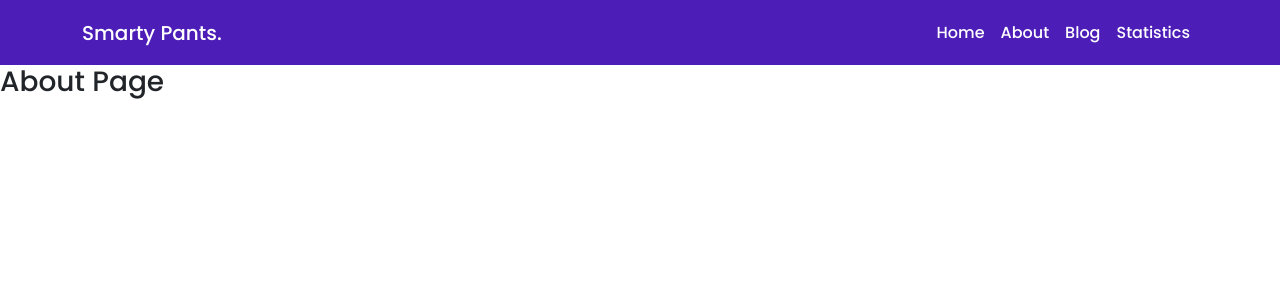
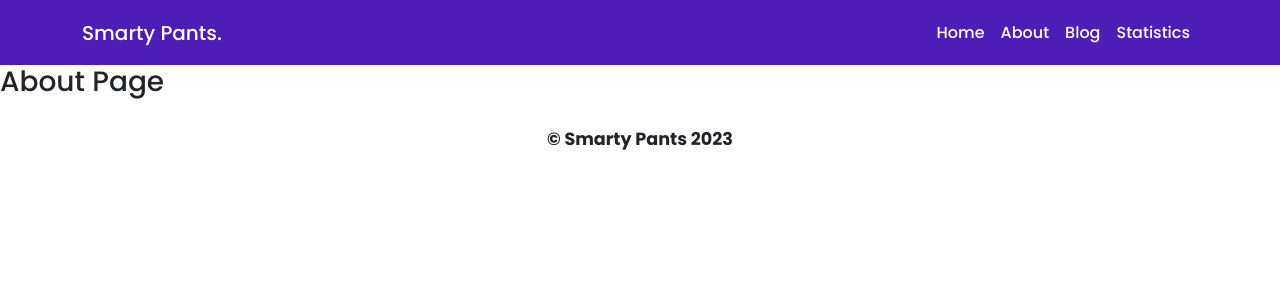
Before and after one commit to nahidthenh/SmartyPants, a React (Vite) app: page /about in a window 1280 px wide. Shown: the top 300 px of the page. Built offline with nearby package versions, Linux system fonts and the light colour scheme.

Commit message:
Footer added

```diff
--- a/src/components/Footer/Footer.jsx
+++ b/src/components/Footer/Footer.jsx
@@ -1,7 +1,14 @@
 const Footer = () => {
     return (
-        <div>
-            <h3>Footer</h3>
+        <div className="footer-wrap">
+            <h3>© Smarty Pants  2023</h3>
+            {/* <div className="footer-social-link">
+                <ul>
+                    <li><a href="https://www.facebook.com/nahidthenh"><i className="ri-facebook-line"></i></a></li>
+                    <li><a href="https://www.instagram.com/nahidthenh"><i className="ri-instagram-line"></i></a></li>
+                    <li><a href="https://www.youtube.com/@ndevs"><i className="ri-youtube-line"></i></a></li>
+                </ul>
+            </div> */}
         </div>
     );
 };
--- a/src/index.scss
+++ b/src/index.scss
@@ -258,6 +258,7 @@ body {
   padding: 20px;
   height: 190px;
   box-shadow: 0px 15px 50px 0px rgba(26, 38, 74, 0.1);
+
   img {
     border-radius: 5px;
   }
@@ -403,3 +404,40 @@ body {
 
 
 // =============== Quiz Details Page CSS End =============== //
+
+
+
+// =============== Footer Page CSS Start =============== //
+.footer-wrap {
+  text-align: center;
+  padding: 30px 0;
+
+  h3 {
+    font-size: 1.1em;
+    font-weight: 700;
+  }
+
+  .footer-social-link {
+    display: flex;
+    justify-content: center;
+
+    ul {
+      margin: 0;
+      padding: 0;
+
+      li {
+        list-style: none;
+        float: left;
+        margin-top: 10px;
+        margin-right: 20px;
+
+        a {
+          color: $ColorBlack;
+          font-size: 25px;
+        }
+      }
+    }
+  }
+}
+
+// =============== Footer Page CSS End =============== //
--- a/src/layout/main.jsx
+++ b/src/layout/main.jsx
@@ -1,12 +1,12 @@
 import { Outlet } from "react-router-dom";
 import Header from "../components/Header/Header";
-// import Footer from "../components/Footer/Footer"
+import Footer from "../components/Footer/Footer"
 const main = () => {
     return (
         <div>
             <Header></Header>
             <Outlet></Outlet>
-            {/* <Footer></Footer> */}
+            <Footer></Footer>
         </div>
     );
 };
```
